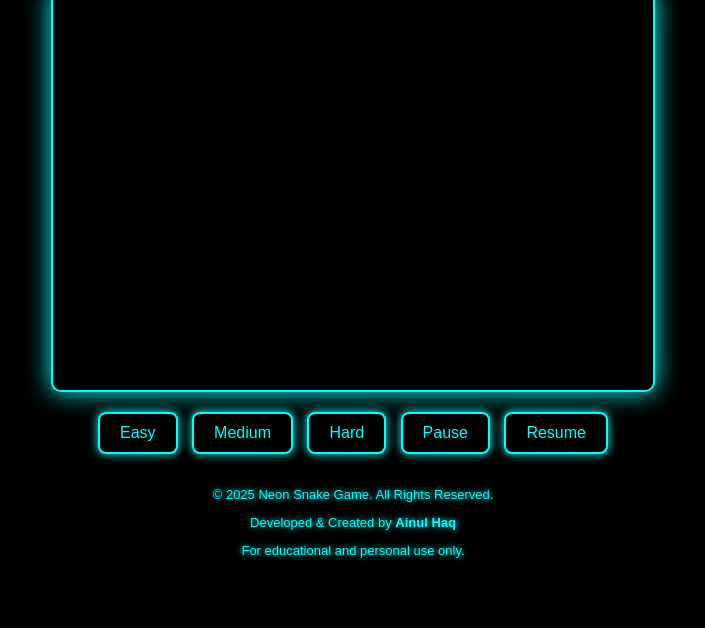
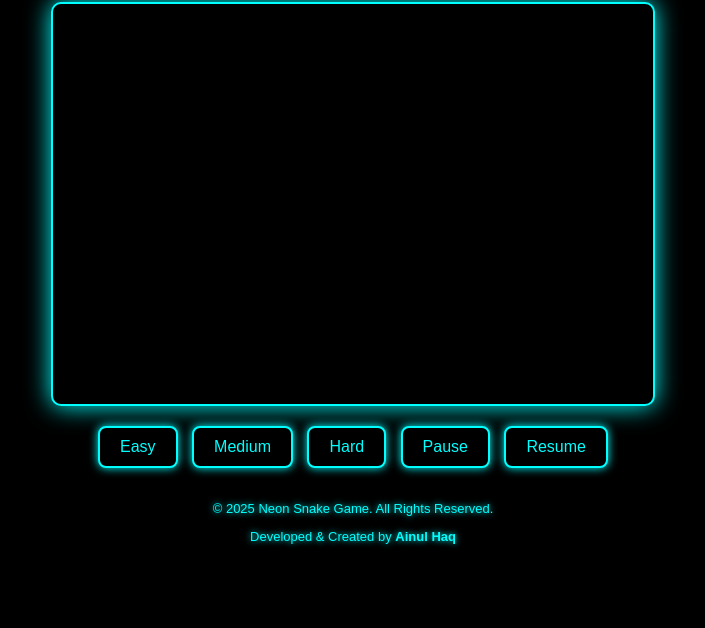
Before and after one commit to ainulhaqsde/Neon-Snake-Game-Simple-, a plain HTML site: page index.html in a window 1280 px wide. Shown: the part 172-800 px from the top of the page, without its empty margins (287-992 px from the left). Drawn offline with Linux system fonts and the light colour scheme.

Commit message:
index.html

```diff
--- a/index.html
+++ b/index.html
@@ -27,7 +27,6 @@
   <footer>
     <p>© 2025 Neon Snake Game. All Rights Reserved.</p>
     <p>Developed & Created by <strong>Ainul Haq</strong></p>
-    <p>For educational and personal use only.</p>
   </footer>
 
   <script src="script.js"></script>
```
